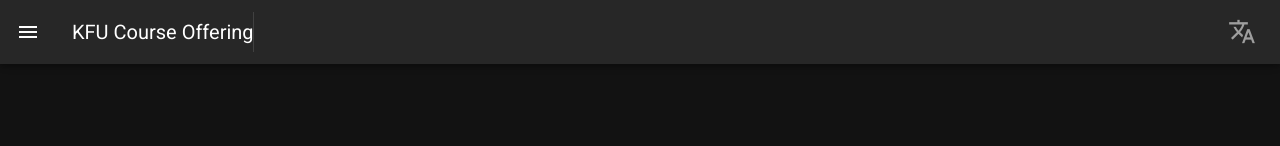
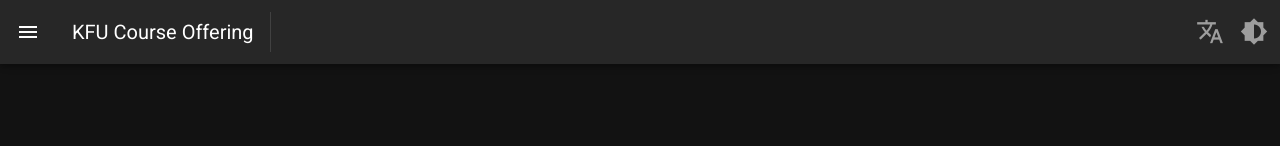
Before and after one commit to courseoffering/courseoffering.github.io, a Nuxt app: page / in a window 1280 px wide. Shown: the top 146 px of the page. Built offline with nearby package versions, Linux system fonts and the light colour scheme.

Commit message:
feat: added dark/light mode button

```diff
--- a/layouts/default.vue
+++ b/layouts/default.vue
@@ -1,5 +1,5 @@
 <template>
-  <v-app dark>
+  <v-app>
     <!-- <v-navigation-drawer
       v-model="drawer"
       :mini-variant="miniVariant"
@@ -28,14 +28,14 @@
       <v-app-bar-nav-icon @click.stop="drawer = !drawer" />
       <v-toolbar-title v-text="title" />
 
-      <v-divider inset vertical></v-divider>
+      <v-divider class="mx-4" inset vertical></v-divider>
       <v-spacer />
       <!-- Language button -->
       <div class="text-center">
         <v-menu bottom offset-y open-on-hover rounded="lg">
           <template v-slot:activator="{ on, attrs }">
             <v-btn color="grey" large icon v-bind="attrs" v-on="on">
-              <v-icon>{{ 'mdi-translate' }}</v-icon>
+              <v-icon>mdi-translate</v-icon>
             </v-btn>
           </template>
           <v-list>
@@ -53,6 +53,17 @@
         </v-menu>
       </div>
       <!-- Language button -->
+      <!-- Dark/Light Mode -->
+      <v-btn
+        color="grey"
+        large
+        icon
+        v-bind="attrs"
+        v-on="on"
+        @click="switchTheme"
+      >
+        <v-icon>{{ 'mdi-brightness-6' }}</v-icon>
+      </v-btn>
     </v-app-bar>
     <v-main>
       <v-container>
@@ -73,6 +84,9 @@ export default {
       this.selectedLanguage = i
       this.$vuetify.lang.current = this.languages[i].code
       this.$vuetify.rtl = this.languages[i].rtl
+    },
+    switchTheme() {
+      this.$vuetify.theme.dark = !this.$vuetify.theme.dark
     },
   },
   data() {
```
